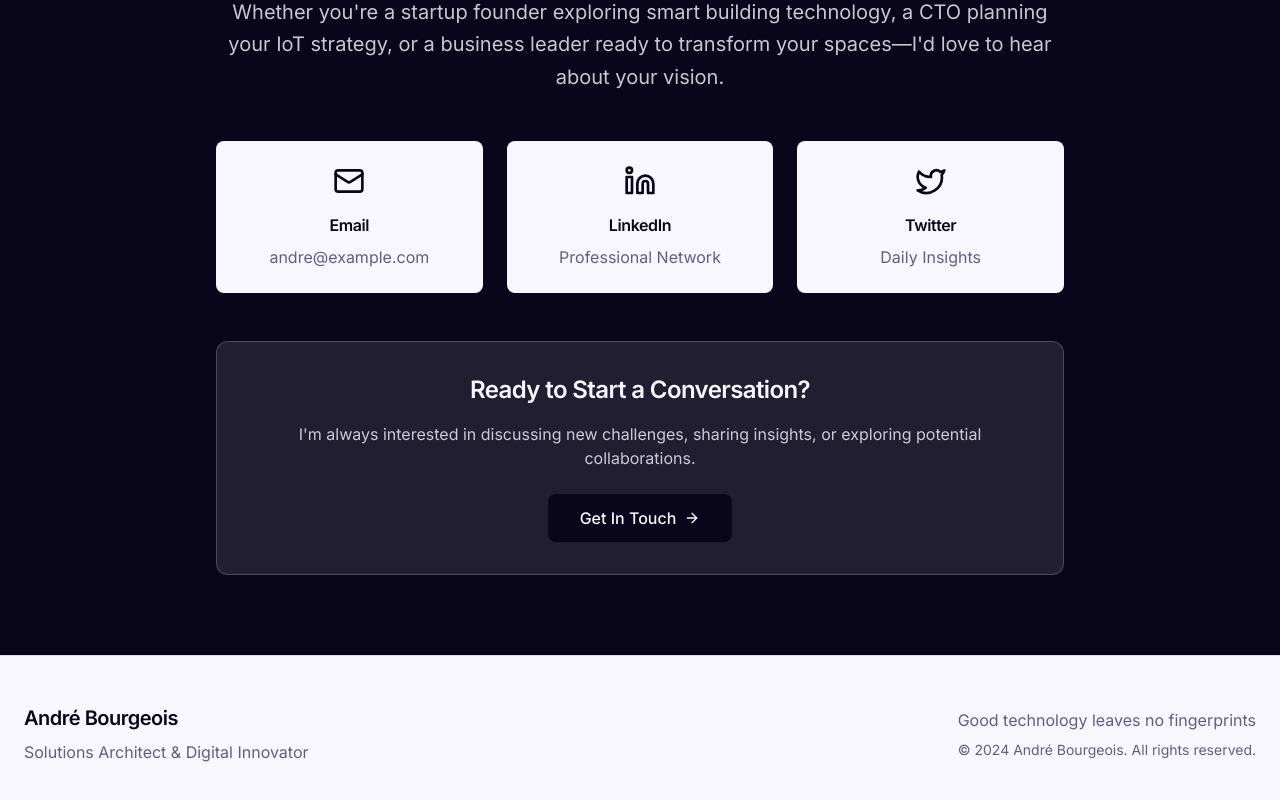
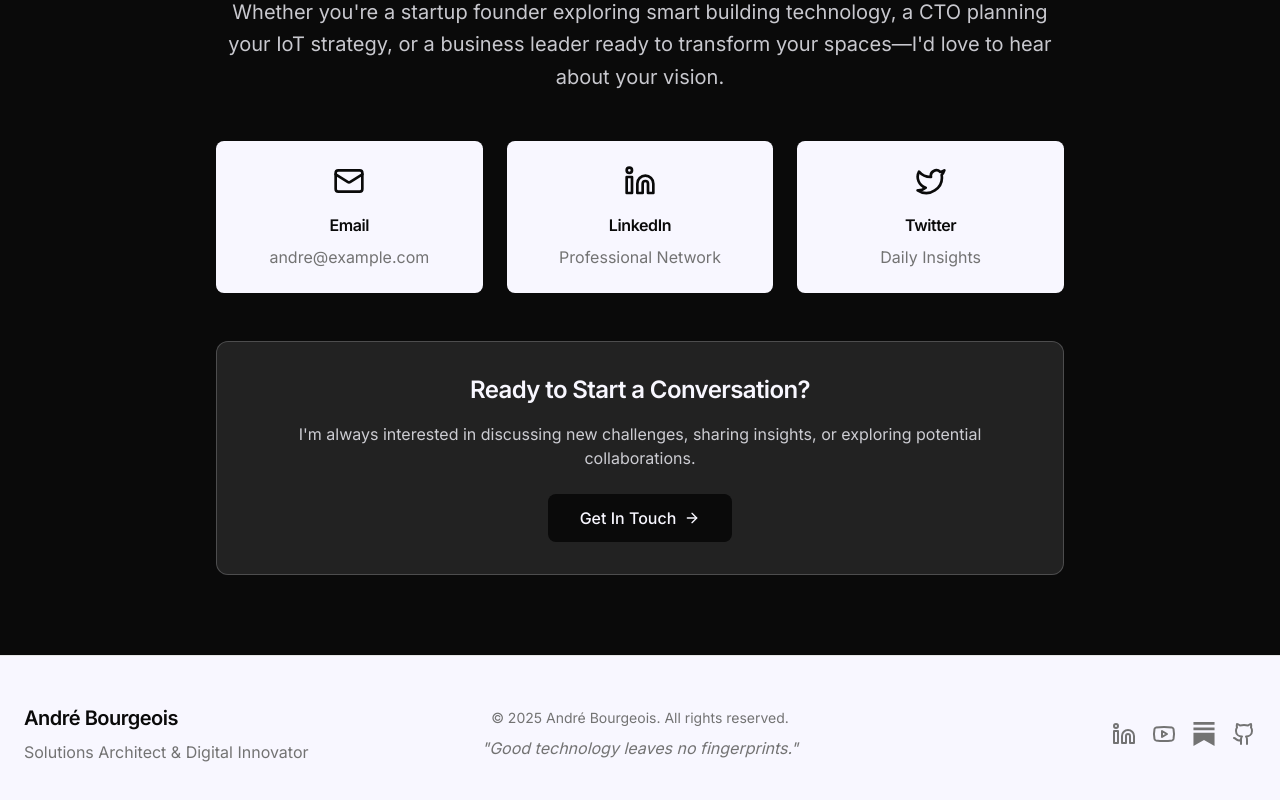
Before and after one commit to andre-bourgeois/andre-bourgeois.github.io, a React (Vite) app: page / in a window 1280 px wide. Shown: the part 4171-4971 px from the top of the page. Built offline with nearby package versions, Linux system fonts and the light colour scheme.

Commit message:
Refactor: Update footer and color scheme
- Implemented a three-column footer layout.
- Added content to each column as specified.
- Included social media icons with hover effects.
- Replaced midnight blue with #0A0A0A throughout the website.
- Edited `src/index.css` and `src/components/Footer.tsx`.

```diff
--- a/src/components/Footer.tsx
+++ b/src/components/Footer.tsx
@@ -1,23 +1,61 @@
+
+import { Github, Linkedin, Youtube } from 'lucide-react';
 
 const Footer = () => {
   return (
     <footer className="bg-card border-t border-border py-12">
       <div className="max-w-7xl mx-auto px-6">
-        <div className="flex flex-col md:flex-row justify-between items-center">
-          <div className="mb-6 md:mb-0">
+        <div className="grid grid-cols-1 md:grid-cols-3 gap-8 text-center md:text-left">
+          {/* Left Column */}
+          <div>
             <h3 className="text-xl font-semibold mb-2">André Bourgeois</h3>
             <p className="text-muted-foreground">
               Solutions Architect & Digital Innovator
             </p>
           </div>
 
-          <div className="text-center md:text-right">
-            <p className="text-muted-foreground mb-2">
-              Good technology leaves no fingerprints
+          {/* Middle Column */}
+          <div className="flex flex-col items-center justify-center">
+            <p className="text-sm text-muted-foreground mb-2">
+              © 2025 André Bourgeois. All rights reserved.
             </p>
-            <p className="text-sm text-muted-foreground">
-              © 2024 André Bourgeois. All rights reserved.
+            <p className="text-muted-foreground italic">
+              "Good technology leaves no fingerprints."
             </p>
+          </div>
+
+          {/* Right Column - Social Icons */}
+          <div className="flex justify-center md:justify-end items-center space-x-4">
+            <a
+              href="#"
+              className="text-muted-foreground hover:text-[#0077B5] transition-colors duration-200"
+              aria-label="LinkedIn"
+            >
+              <Linkedin size={24} />
+            </a>
+            <a
+              href="#"
+              className="text-muted-foreground hover:text-[#FF0000] transition-colors duration-200"
+              aria-label="YouTube"
+            >
+              <Youtube size={24} />
+            </a>
+            <a
+              href="#"
+              className="text-muted-foreground hover:text-[#FF6719] transition-colors duration-200"
+              aria-label="Substack"
+            >
+              <svg width="24" height="24" viewBox="0 0 24 24" fill="currentColor">
+                <path d="M22.539 8.242H1.46V5.406h21.08v2.836zM1.46 10.812V24L12 18.11 22.54 24V10.812H1.46zM22.54 0H1.46v2.836h21.08V0z"/>
+              </svg>
+            </a>
+            <a
+              href="#"
+              className="text-muted-foreground hover:text-foreground transition-colors duration-200"
+              aria-label="GitHub"
+            >
+              <Github size={24} />
+            </a>
           </div>
         </div>
       </div>
--- a/src/index.css
+++ b/src/index.css
@@ -8,63 +8,63 @@
 @layer base {
   :root {
     --background: 250 100% 98.4%; /* Snow White #FFFAFA */
-    --foreground: 249 67% 6.3%; /* Midnight Blue #050516 */
+    --foreground: 0 0% 3.9%; /* Dark #0A0A0A */
 
     --card: 250 100% 98.4%;
-    --card-foreground: 249 67% 6.3%;
+    --card-foreground: 0 0% 3.9%;
 
     --popover: 250 100% 98.4%;
-    --popover-foreground: 249 67% 6.3%;
+    --popover-foreground: 0 0% 3.9%;
 
-    --primary: 249 67% 6.3%; /* Midnight Blue */
+    --primary: 0 0% 3.9%; /* Dark #0A0A0A */
     --primary-foreground: 250 100% 98.4%;
 
-    --secondary: 249 67% 6.3%;
+    --secondary: 0 0% 3.9%;
     --secondary-foreground: 250 100% 98.4%;
 
-    --muted: 249 20% 95%;
-    --muted-foreground: 249 20% 45%;
+    --muted: 0 0% 95%;
+    --muted-foreground: 0 0% 45%;
 
-    --accent: 249 67% 6.3%; /* Midnight Blue */
+    --accent: 0 0% 3.9%; /* Dark #0A0A0A */
     --accent-foreground: 250 100% 98.4%;
 
-    --destructive: 249 67% 6.3%;
+    --destructive: 0 0% 3.9%;
     --destructive-foreground: 250 100% 98.4%;
 
-    --border: 249 20% 90%;
-    --input: 249 20% 90%;
-    --ring: 249 67% 6.3%;
+    --border: 0 0% 90%;
+    --input: 0 0% 90%;
+    --ring: 0 0% 3.9%;
 
     --radius: 0.5rem;
   }
 
   .dark {
-    --background: 249 67% 6.3%;
+    --background: 0 0% 3.9%;
     --foreground: 250 100% 98.4%;
 
-    --card: 249 67% 6.3%;
+    --card: 0 0% 3.9%;
     --card-foreground: 250 100% 98.4%;
 
-    --popover: 249 67% 6.3%;
+    --popover: 0 0% 3.9%;
     --popover-foreground: 250 100% 98.4%;
 
     --primary: 250 100% 98.4%;
-    --primary-foreground: 249 67% 6.3%;
+    --primary-foreground: 0 0% 3.9%;
 
     --secondary: 250 100% 98.4%;
-    --secondary-foreground: 249 67% 6.3%;
+    --secondary-foreground: 0 0% 3.9%;
 
-    --muted: 249 20% 15%;
-    --muted-foreground: 249 20% 65%;
+    --muted: 0 0% 15%;
+    --muted-foreground: 0 0% 65%;
 
     --accent: 250 100% 98.4%;
-    --accent-foreground: 249 67% 6.3%;
+    --accent-foreground: 0 0% 3.9%;
 
     --destructive: 250 100% 98.4%;
-    --destructive-foreground: 249 67% 6.3%;
+    --destructive-foreground: 0 0% 3.9%;
 
-    --border: 249 20% 15%;
-    --input: 249 20% 15%;
+    --border: 0 0% 15%;
+    --input: 0 0% 15%;
     --ring: 250 100% 98.4%;
   }
 }
```
